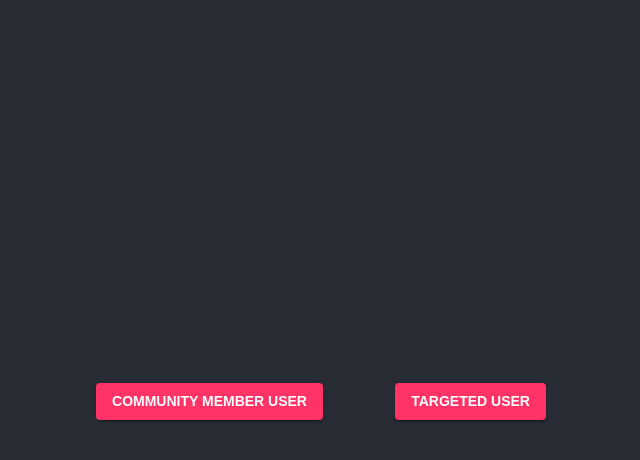
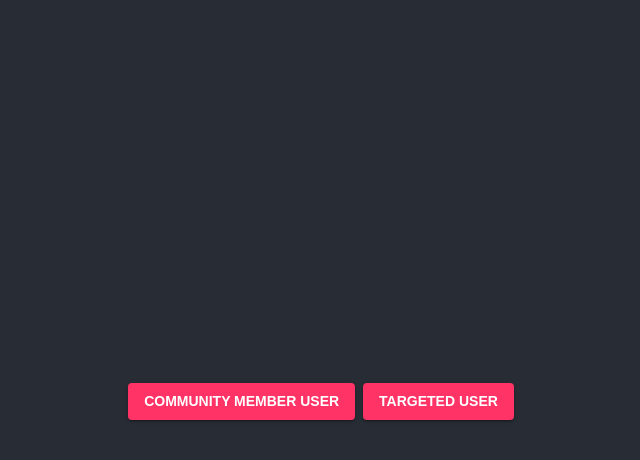
Before and after one commit to armaanshah96/tw-na-internship-project, a React (Create React App) app in the folder app/: page / in a window 1280 px wide. Both pictures are taken after a click on the button "KNOW YOUR RIGHTS". Shown: the top 460 px of the page, without its empty margins (319-959 px from the left). Built offline with nearby package versions, Linux system fonts and the light colour scheme.

Commit message:
AM - 35 - resolved pr comments

```diff
--- a/app/src/components/SituationalQuestions.js
+++ b/app/src/components/SituationalQuestions.js
@@ -1,24 +1,35 @@
 import React, {useState} from 'react';
 import KnowYourRights from "./KnowYourRights";
 import Button from "@material-ui/core/Button";
-import {Box} from "@material-ui/core";
-
+import {Box, Grid} from "@material-ui/core";
 
 
 function SituationalQuestions() {
 
-  const [showUsers,setShowUsers]=useState(true)
-  function clickHandlerUsers(){
-    setShowUsers(false);
-  }
+    const [showUsers, setShowUsers] = useState(true)
+
+    function clickHandlerUsers() {
+        setShowUsers(false);
+    }
+
     return (
-    <Box component="span" m={1}>
-    {showUsers?
-      <Box mx={5} my={6}><Button variant="contained" color="secondary" onClick={clickHandlerUsers}>Community Member User</Button> &nbsp;&nbsp;&nbsp;&nbsp;&nbsp;&nbsp;&nbsp;&nbsp;&nbsp;
-        <Button variant="contained" color="secondary" onClick={clickHandlerUsers}>Targeted User</Button></Box>:
-        <KnowYourRights/>}
-    </Box>
+        <div>
+            {showUsers ? <Grid container spacing={1}
+  direction="row"
+  justifyContent="center"
+  alignItems="center" >
+                <Grid item >
+                    <Button variant="contained" color="secondary" onClick={clickHandlerUsers}>Community Member User</Button>
+                </Grid>
+                <Grid item>
+                    <Button variant="contained" color="secondary" onClick={clickHandlerUsers}>Targeted User</Button>
+                </Grid>
+                </Grid> : <KnowYourRights/>}
+
+        </div>
     )
-};
+}
+
+
 
 export default SituationalQuestions;
--- a/app/src/components/TableOfContents.js
+++ b/app/src/components/TableOfContents.js
@@ -14,7 +14,7 @@ function TableOfContents(){
 
     return(
         <div >
-            {(showButton == false)?  <Button variant="contained" color="primary" onClick={clickHandler}>Know Your Rights</Button>:null}
+            {(showButton == false)?  <Button variant="contained" color="secondary" onClick={clickHandler}>Know Your Rights</Button>:null}
             {showButton && <SituationalQuestions/>}
 
 
```
